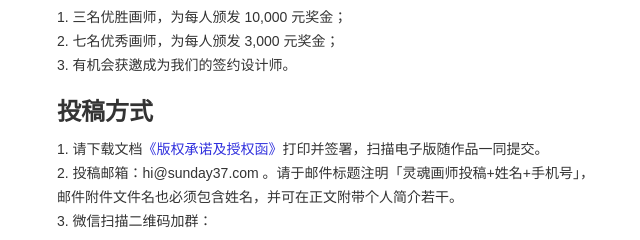
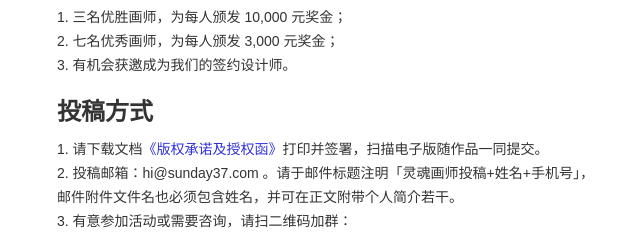
Before and after one commit to sundayfun/sunday.github.io, a plain HTML site: page event.html in a window 1280 px wide. Shown: the part 1380-1620 px from the top of the page, without its empty margins (308-948 px from the left). Drawn offline with nearby package versions, Linux system fonts and the light colour scheme; a script that the page names is missing.

Commit message:
update wording

```diff
--- a/event.html
+++ b/event.html
@@ -44,7 +44,7 @@
       <h3>奖项设置</h3>
       <p>1. 三名优胜画师，为每人颁发 10,000 元奖金；<br>2. 七名优秀画师，为每人颁发 3,000 元奖金；<br>3. 有机会获邀成为我们的签约设计师。</p>
       <h3>投稿方式</h3>
-      <p>1. 请下载文档<a target="_blank" href="documents/【早安科技】v2-版权授权函（公司v作者）-20180427.docx" class="link-8">《版权承诺及授权函》</a>打印并签署，扫描电子版随作品一同提交。<br>2. 投稿邮箱：hi@sunday37.com 。请于邮件标题注明「灵魂画师投稿+姓名+手机号」，邮件附件文件名也必须包含姓名，并可在正文附带个人简介若干。<br>3. 微信扫描二维码加群：</p><img src="images/game-qrcode.png" width="200">
+      <p>1. 请下载文档<a target="_blank" href="documents/【早安科技】v2-版权授权函（公司v作者）-20180427.docx" class="link-8">《版权承诺及授权函》</a>打印并签署，扫描电子版随作品一同提交。<br>2. 投稿邮箱：hi@sunday37.com 。请于邮件标题注明「灵魂画师投稿+姓名+手机号」，邮件附件文件名也必须包含姓名，并可在正文附带个人简介若干。<br>3. 有意参加活动或需要咨询，请扫二维码加群：</p><img src="images/game-qrcode.png" width="200">
       <h3>时间</h3>
       <p>投稿启动：2018年5月1日<br>投稿截止：2018年5月18日 20:00<br>项目评选：2018年5月21日 周一<br>结果公布：2018年5月28日 周一</p>
       <p class="paragraph-6">活动主办方对本活动保留最终解释权。</p>
```
